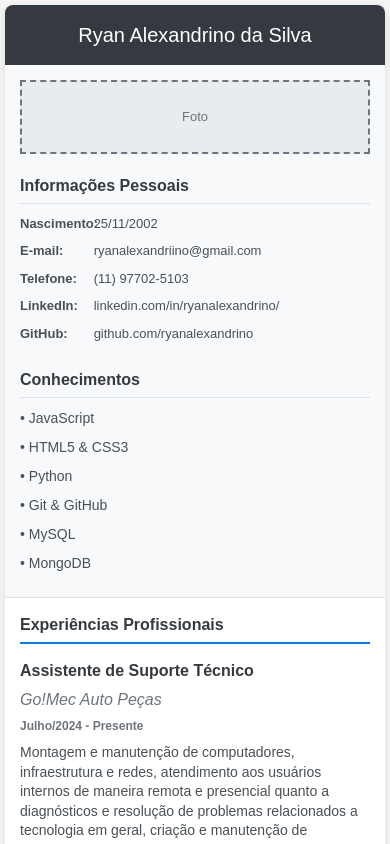
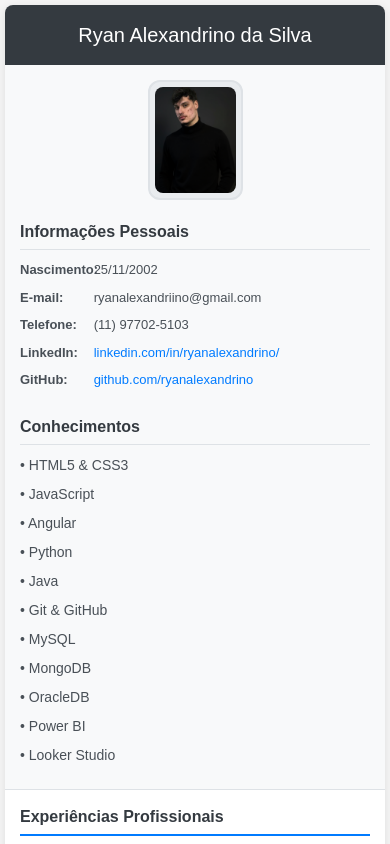
Before and after one commit to ryanalexandrino/tads-dsw-25-2, a plain HTML site: page ado-0/index.html in a window 390 px wide. Both pictures are taken after a click on the button "Carregar Currículo". Shown: the top 844 px of the page. Drawn offline with Linux system fonts and the light colour scheme.

Commit message:
Ajuste final da atividade
Ajuste na posição do botão, correção/remoção das informações restantes no HTML, adição da foto no lugar determinado, correção textual das informações e criação de links dos links para as redes sociais!

```diff
--- a/ado-0/dados.json
+++ b/ado-0/dados.json
@@ -5,21 +5,35 @@
         "experienciasProfissionais": "Experiências Profissionais",
         "formacaoAcademica": "Formação Acadêmica"
     },
+    "labels": {
+        "nascimento": "Nascimento:",
+        "email": "E-mail:",
+        "telefone": "Telefone:",
+        "linkedin": "LinkedIn:",
+        "github": "GitHub:"
+    },
     "informacoesPessoais": {
         "nomeCompleto": "Ryan Alexandrino da Silva",
         "dataNascimento": "25/11/2002",
         "emailContato": "ryanalexandriino@gmail.com",
         "telefoneContato": "(11) 97702-5103",
         "linkedinPerfil": "linkedin.com/in/ryanalexandrino/",
-        "githubPerfil": "github.com/ryanalexandrino"
+        "githubPerfil": "github.com/ryanalexandrino",
+        "fotoArquivo": "foto-perfil.png"
     },
     "habilidades": [
+        "HTML5 & CSS3",
         "JavaScript",
-        "HTML5 & CSS3",
+        "Angular",
         "Python",
+        "Java",
         "Git & GitHub",
         "MySQL",
-        "MongoDB"
+        "MongoDB",
+        "OracleDB",
+        "Power BI",
+        "Looker Studio"
+
     ],
     "experiencias": [
         {
@@ -35,7 +49,7 @@
             "descricao": "Montagem e manutenção de computadores, infraestrutura e redes, instalação de software, configuração e manutenção de hardware, criação e manutenção de planilhas, atendimento ao público, emissão de nota fiscal, abertura e fechamento de caixa, emissão de autorizações SADT, abertura de fichas de atendimento e faturamento, anexos de documentos e fichas em nuvem."
         },
         {
-            "titulo": "Auxiliar de de Segurnaça do Trabalho",
+            "titulo": "Auxiliar de Segurança do Trabalho",
             "empresa": "Termocolor Ind. e Com. de Plásticos Ltda",
             "periodo": "Outubro/2021 - Fevereiro/2023",
             "descricao": "Criação, estruturação e manutenção de planilhas de estoque e vencimentos de EPI´s e documentação, entrega e fiscalização do uso de EPI´s e uniformes, recolhimento da assinaturas de funcionários mediante a documentos de SST, organização e arquivamento de documentos (gestão do arquivo morto), controle da entrega de EPI´s e vencimento de seus CA´s por meio do ERP - TOTVS Protheus."
@@ -49,5 +63,4 @@
             "descricao": "Formação superior em programação, algoritmos, estruturas de dados e engenharia de software."
         }
     ]
-
 }
--- a/ado-0/index.html
+++ b/ado-0/index.html
@@ -3,11 +3,13 @@
 <head>
     <meta charset="UTF-8">
     <meta name="viewport" content="width=device-width, initial-scale=1.0">
-    <title>Currículo</title>
+    <title>Currículo - Ryan Alexaandrino</title>
     <link rel="stylesheet" href="style.css">
 </head>
 <body>
-    <button id="botaoCarregar" class="botao-carregar">Carregar Currículo</button>
+    <div class="botao-container">
+        <button id="botaoCarregar" class="botao-carregar">Carregar Currículo</button>
+    </div>
 
     <div id="containerCurriculo" class="container-curriculo">
         <div class="cabecalho">
@@ -17,47 +19,47 @@
         <div class="conteudo">
             <div class="barra-lateral">
                 <div class="secao-foto">
-                    Foto
+                    <img id="fotoProfile" alt="Foto do perfil" />
                 </div>
 
                 <div class="secao-informacoes">
-                    <h3 id="tituloInformacoes"> Informações Pessoais</h3>
+                    <h3 id="tituloInformacoes"></h3>
                     <div class="info-item">
-                        <span class="info-label">Nascimento:</span>
+                        <span class="info-label" id="labelNascimento"></span>
                         <span id="dataNascimento">-</span>
                     </div>
                     <div class="info-item">
-                        <span class="info-label">E-mail:</span>
+                        <span class="info-label" id="labelEmail"></span>
                         <span id="emailContato">-</span>
                     </div>
                     <div class="info-item">
-                        <span class="info-label">Telefone:</span>
+                        <span class="info-label" id="labelTelefone"></span>
                         <span id="telefoneContato">-</span>
                     </div>
                     <div class="info-item">
-                        <span class="info-label">LinkedIn:</span>
+                        <span class="info-label" id="labelLinkedin"></span>
                         <span id="linkedinPerfil">-</span>
                     </div>
                     <div class="info-item">
-                        <span class="info-label">GitHub:</span>
+                        <span class="info-label" id="labelGithub"></span>
                         <span id="githubPerfil">-</span>
                     </div>
                 </div>
 
                 <div class="secao-habilidades">
-                    <h3 id="tituloHabilidades">Conhecimentos</h3>
+                    <h3 id="tituloHabilidades"></h3>
                     <div id="listaHabilidades" class="lista-habilidades"></div>
                 </div>
             </div>
 
             <div class="conteudo-principal">
                 <div class="secao-experiencias">
-                    <h2 class="titulo-secao" id="tituloExperiencias">Experiências Profissionais</h2>
+                    <h2 class="titulo-secao" id="tituloExperiencias"></h2>
                     <div id="listaExperiencias"></div>
                 </div>
 
                 <div class="secao-educacao">
-                    <h2 class="titulo-secao" id="tituloEducacao">Formação Acadêmica</h2>
+                    <h2 class="titulo-secao" id="tituloEducacao"></h2>
                     <div id="listaEducacao"></div>
                 </div>
             </div>
--- a/ado-0/script.js
+++ b/ado-0/script.js
@@ -13,13 +13,38 @@ document.addEventListener('DOMContentLoaded', function() {
 
             const dados = await response.json();
 
+            // Preencher títulos das seções
+            document.getElementById('tituloInformacoes').textContent = dados.titulos.informacoesPessoais;
+            document.getElementById('tituloHabilidades').textContent = dados.titulos.conhecimentos;
+            document.getElementById('tituloExperiencias').textContent = dados.titulos.experienciasProfissionais;
+            document.getElementById('tituloEducacao').textContent = dados.titulos.formacaoAcademica;
+
+            // Preencher labels dos campos
+            document.getElementById('labelNascimento').textContent = dados.labels.nascimento;
+            document.getElementById('labelEmail').textContent = dados.labels.email;
+            document.getElementById('labelTelefone').textContent = dados.labels.telefone;
+            document.getElementById('labelLinkedin').textContent = dados.labels.linkedin;
+            document.getElementById('labelGithub').textContent = dados.labels.github;
+
             // Preencher informações pessoais
             document.getElementById('nomeCompleto').textContent = dados.informacoesPessoais.nomeCompleto;
             document.getElementById('dataNascimento').textContent = dados.informacoesPessoais.dataNascimento;
             document.getElementById('emailContato').textContent = dados.informacoesPessoais.emailContato;
             document.getElementById('telefoneContato').textContent = dados.informacoesPessoais.telefoneContato;
-            document.getElementById('linkedinPerfil').textContent = dados.informacoesPessoais.linkedinPerfil;
-            document.getElementById('githubPerfil').textContent = dados.informacoesPessoais.githubPerfil;
+
+            // Criar links clicáveis para LinkedIn e GitHub
+            const linkedinElement = document.getElementById('linkedinPerfil');
+            linkedinElement.innerHTML = `<a href="https://${dados.informacoesPessoais.linkedinPerfil}" target="_blank" rel="noopener noreferrer">${dados.informacoesPessoais.linkedinPerfil}</a>`;
+
+            const githubElement = document.getElementById('githubPerfil');
+            githubElement.innerHTML = `<a href="https://${dados.informacoesPessoais.githubPerfil}" target="_blank" rel="noopener noreferrer">${dados.informacoesPessoais.githubPerfil}</a>`;
+
+            // Configurar foto
+            const fotoElement = document.getElementById('fotoProfile');
+            if (dados.informacoesPessoais.fotoArquivo) {
+                fotoElement.src = dados.informacoesPessoais.fotoArquivo;
+                fotoElement.style.display = 'block';
+            }
 
             // Preencher habilidades
             const listaHabilidades = document.getElementById('listaHabilidades');
@@ -50,7 +75,7 @@ document.addEventListener('DOMContentLoaded', function() {
             `).join('');
 
             // Esconder botão e mostrar currículo
-            botaoCarregar.style.display = 'none';
+            document.querySelector('.botao-container').style.display = 'none';
             containerCurriculo.style.display = 'block';
 
         } catch (error) {
--- a/ado-0/style.css
+++ b/ado-0/style.css
@@ -11,6 +11,19 @@ body {
     line-height: 1.5;
 }
 
+.botao-container {
+    position: fixed;
+    top: 0;
+    left: 0;
+    width: 100vw;
+    height: 100vh;
+    display: flex;
+    justify-content: center;
+    align-items: center;
+    background-color: #f5f5f5;
+    z-index: 1000;
+}
+
 .botao-carregar {
     background: linear-gradient(135deg, #5B9BD5, #4A7BA7);
     color: white;
@@ -19,8 +32,6 @@ body {
     font-size: 18px;
     border-radius: 8px;
     cursor: pointer;
-    display: block;
-    margin: 0 auto 30px;
     box-shadow: 0 4px 8px rgba(0,0,0,0.2);
     transition: all 0.3s ease;
 }
@@ -67,12 +78,27 @@ body {
 
 .secao-foto {
     background-color: #e9ecef;
-    border: 2px dashed #6c757d;
-    padding: 40px 20px;
+    border: 2px solid #dee2e6;
+    padding: 8px;
     text-align: center;
     margin-bottom: 20px;
-    color: #6c757d;
-    font-size: 14px;
+    border-radius: 12px;
+    height: 180px;
+    width: 140px;
+    margin: 0 auto 20px auto;
+    display: flex;
+    align-items: center;
+    justify-content: center;
+    overflow: hidden;
+}
+
+.secao-foto img {
+    width: 100%;
+    height: 100%;
+    border-radius: 8px;
+    object-fit: cover;
+    object-position: center top;
+    display: none;
 }
 
 .secao-informacoes {
@@ -97,6 +123,17 @@ body {
     font-weight: bold;
     display: inline-block;
     width: 80px;
+}
+
+.info-item a {
+    color: #007bff;
+    text-decoration: none;
+    transition: color 0.3s ease;
+}
+
+.info-item a:hover {
+    color: #0056b3;
+    text-decoration: underline;
 }
 
 .secao-habilidades h3 {
@@ -197,7 +234,9 @@ body {
     }
 
     .secao-foto {
-        padding: 30px 15px;
+        padding: 6px;
+        height: 140px;
+        width: 110px;
     }
 
     .cabecalho h1 {
@@ -238,7 +277,8 @@ body {
     }
 
     .secao-foto {
-        padding: 25px 10px;
-        font-size: 13px;
+        padding: 5px;
+        height: 120px;
+        width: 95px;
     }
 }
```
Also changed, not shown: ado-0/foto-perfil.png (added).
